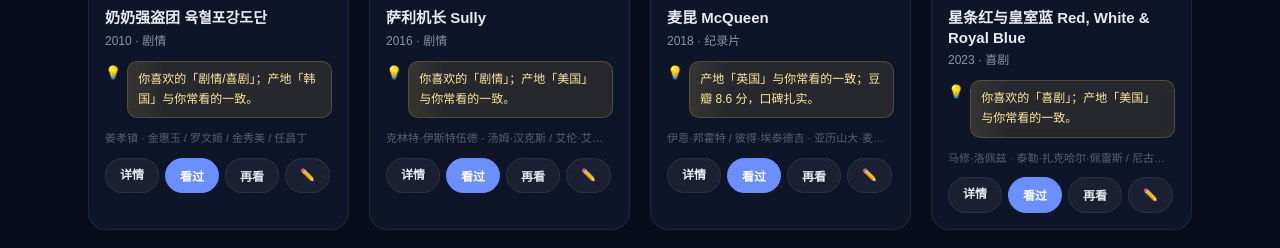
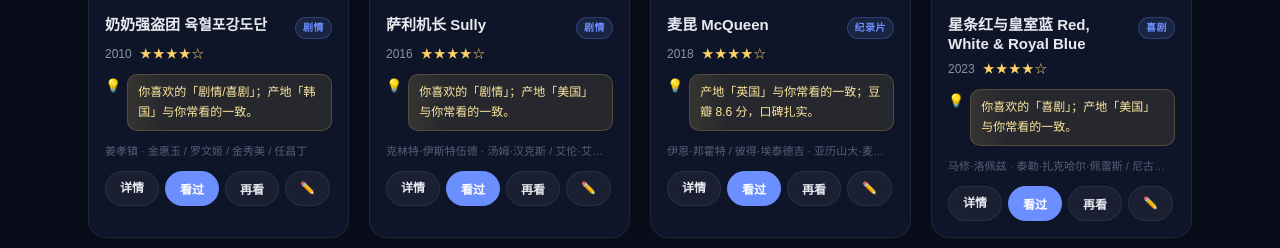
Before and after one commit to joey-3721/openclaw-memory, a FastAPI app: page /recommendations in a window 1280 px wide. Shown: the part 1357-1605 px from the top of the page. Run offline with FastAPI, Linux system fonts and the light colour scheme; data comes from the database, SQL or seed files in the repository.

Commit message:
Round 8: genre chips + star ratings + staggered card animations

```diff
--- a/apps/media-hub/app.py
+++ b/apps/media-hub/app.py
@@ -140,6 +140,23 @@ def cover_url(item):
     return value or None
 
 
+def rating_stars(rating):
+    """Convert a 10-point Douban rating (0-10) to a 5-star display string."""
+    if not rating:
+        return ''
+    stars = round(rating / 2)  # Convert 10-point to 5-star
+    full = min(5, max(0, stars))
+    return '★' * full + '☆' * (5 - full)
+
+
+def first_genre(item):
+    """Return the first genre from a slash-separated genres string."""
+    genres = (item.get('genres') or '').strip()
+    if not genres:
+        return ''
+    return genres.split('/')[0].strip()
+
+
 @app.get('/', response_class=HTMLResponse)
 def home(request: Request):
     conn = get_conn()
@@ -152,6 +169,8 @@ def home(request: Request):
         rec['_reason'] = make_recommendation_reason(r, profile)
         rec['_cover_style'] = cover_style(r)
         rec['_cover_url'] = cover_url(r)
+        rec['_stars'] = rating_stars(rec.get('douban_rating'))
+        rec['_first_genre'] = first_genre(rec)
         recs.append(rec)
     recent_rows = conn.execute('SELECT * FROM douban_watch_history WHERE status="collect" ORDER BY watched_date DESC LIMIT 8').fetchall()
     recent = []
@@ -221,6 +240,8 @@ def recommendations(request: Request, sort: str = Query('score')):
         rec['_reason'] = make_recommendation_reason(r, profile)
         rec['_cover_style'] = cover_style(r)
         rec['_cover_url'] = cover_url(r)
+        rec['_stars'] = rating_stars(rec.get('douban_rating'))
+        rec['_first_genre'] = first_genre(rec)
         # Compute match score
         genre_counter = Counter(g for g, _ in profile['top_genres'])
         country_counter = Counter(c for c, _ in profile['top_countries'])
--- a/apps/media-hub/static/style.css
+++ b/apps/media-hub/static/style.css
@@ -253,6 +253,7 @@ html, body {
   overflow: hidden;
   transition: transform 0.2s, box-shadow 0.2s, border-color 0.2s;
   position: relative;
+  animation: card-enter 0.45s ease-out both;
 }
 .rec-card:hover { transform: translateY(-6px); box-shadow: 0 16px 48px rgba(0,0,0,0.5), 0 0 0 1px rgba(108,143,255,0.15); }
 .rec-card.watched {
@@ -342,8 +343,18 @@ html, body {
 }
 
 .rec-body { padding: 16px; }
-.rec-title { font-size: 15px; font-weight: 700; margin-bottom: 4px; line-height: 1.3; }
+.rec-title { font-size: 15px; font-weight: 700; line-height: 1.3; flex: 1; }
 .rec-meta { font-size: 12px; color: var(--text-secondary); margin-bottom: 10px; }
+.rec-title-row { display: flex; align-items: flex-start; gap: 6px; margin-bottom: 6px; flex-wrap: wrap; }
+.rec-genre-chip {
+  font-size: 10px; font-weight: 600; text-transform: uppercase; letter-spacing: 0.5px;
+  background: rgba(108,143,255,0.12); border: 1px solid rgba(108,143,255,0.25);
+  color: var(--accent); padding: 2px 7px; border-radius: 20px; white-space: nowrap; flex-shrink: 0;
+  margin-top: 2px;
+}
+.rec-meta-row { display: flex; align-items: center; gap: 8px; margin-bottom: 10px; }
+.rec-year { font-size: 12px; color: var(--text-secondary); }
+.rec-stars { font-size: 12px; color: #ffd166; letter-spacing: 1px; }
 .rec-reason-wrap {
   display: flex;
   align-items: flex-start;
@@ -376,6 +387,10 @@ html, body {
   height: 100%;
   background: linear-gradient(90deg, transparent, rgba(255,209,102,0.12), transparent);
   animation: reason-shimmer 3s ease-in-out infinite;
+}
+@keyframes card-enter {
+  0% { opacity: 0; transform: translateY(16px); }
+  100% { opacity: 1; transform: translateY(0); }
 }
 @keyframes reason-shimmer {
   0% { left: -100%; }
--- a/apps/media-hub/templates/recommendations.html
+++ b/apps/media-hub/templates/recommendations.html
@@ -57,8 +57,18 @@
       </div>
     </div>
     <div class="rec-body">
-      <h3 class="rec-title">{{ item.title }}</h3>
-      <p class="rec-meta">{{ item.year }} · {{ (item.genres or '').split('/')[0] }}</p>
+      <div class="rec-title-row">
+        <h3 class="rec-title">{{ item.title }}</h3>
+        {% if item._first_genre %}
+        <span class="rec-genre-chip">{{ item._first_genre }}</span>
+        {% endif %}
+      </div>
+      <div class="rec-meta-row">
+        <span class="rec-year">{{ item.year }}</span>
+        {% if item._stars %}
+        <span class="rec-stars" title="豆瓣评分 {{ item.douban_rating }}">{{ item._stars }}</span>
+        {% endif %}
+      </div>
       <div class="rec-reason-wrap">
         <span class="rec-reason-icon">💡</span>
         <p class="rec-reason">{{ item._reason }}</p>
@@ -114,6 +124,11 @@
 
 <script>
 document.addEventListener('DOMContentLoaded', function() {
+  // Staggered card entry animation
+  document.querySelectorAll('.rec-card').forEach(function(card, i) {
+    card.style.animationDelay = (i * 40) + 'ms';
+  });
+
   // Watch / Rewatch buttons
   document.querySelectorAll('.watch-btn, .rewatch-btn').forEach(function(btn) {
     btn.addEventListener('click', function() {
```
Also changed, not shown: apps/media-hub/templates/index.html (+8 -2 lines).
